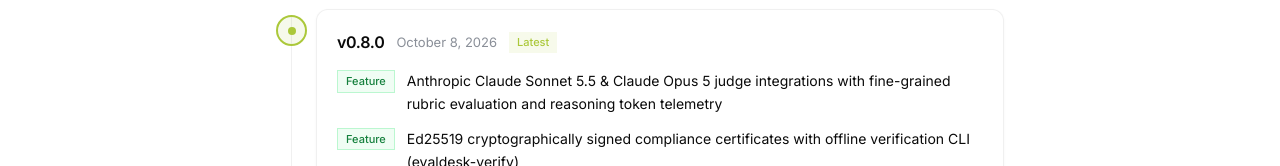
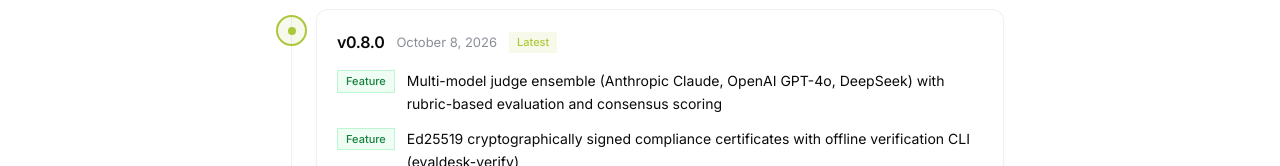
Before and after one commit to ramandagar/EvalDesk, a Next.js app: page /changelog in a window 1280 px wide. Shown: the part 267-433 px from the top of the page. Built offline with nearby package versions, Linux system fonts and the light colour scheme.

Commit message:
docs(changelog): release v0.8.0 with multi-model judge ensemble support

```diff
--- a/src/app/(marketing)/changelog/page.tsx
+++ b/src/app/(marketing)/changelog/page.tsx
@@ -6,7 +6,7 @@
       changes: [
         {
           type: "feature" as const,
-          text: "Anthropic Claude Sonnet 5.5 & Claude Opus 5 judge integrations with fine-grained rubric evaluation and reasoning token telemetry",
+          text: "Multi-model judge ensemble (Anthropic Claude, OpenAI GPT-4o, DeepSeek) with rubric-based evaluation and consensus scoring",
         },
         {
           type: "feature" as const,
```
Also changed, not shown: 2 other files (tests, documents, lock files or other folders).
